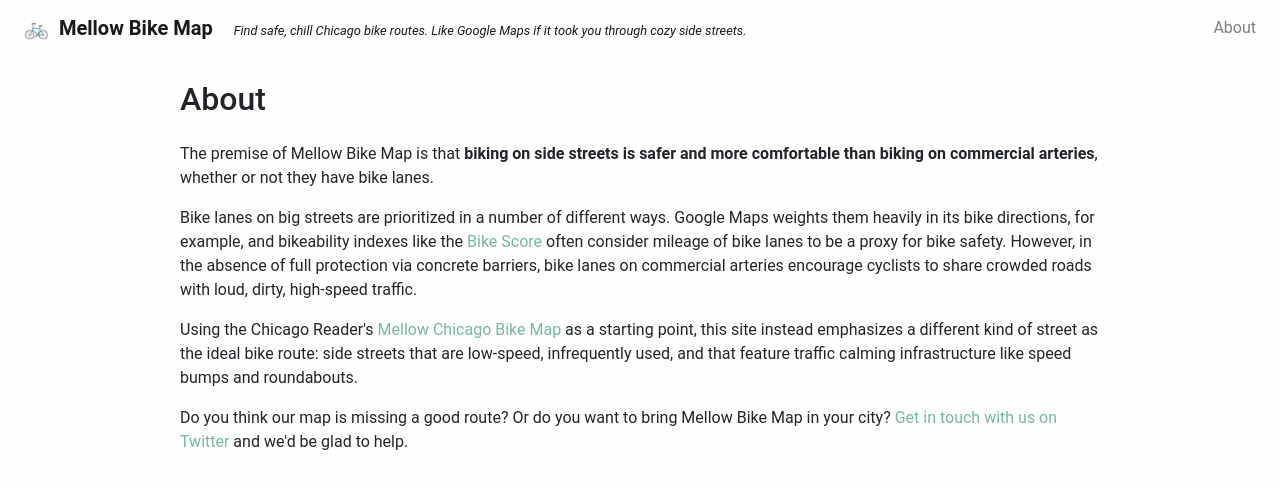
After one commit to jeancochrane/mellow-bike-map, a Django app: page /about/ in a window 1280 px wide. The commit adds this page. Shown: the top 489 px of the page. Run offline with Django 3.2, Linux system fonts and the light colour scheme; some libraries are stand-ins or nearby versions.

Commit message:
Add simple About page (closes #5)

```diff
--- a/app/mbm/templates/mbm/404.html
+++ b/app/mbm/templates/mbm/404.html
@@ -2,7 +2,7 @@
 
 {% block title %}Page Not Found{% endblock %}
 
-{% block content %}
+{% block body %}
 <div class="container">
   <div class="row">
     <div class="col-sm-10 offset-sm-1">
--- a/app/mbm/templates/mbm/500.html
+++ b/app/mbm/templates/mbm/500.html
@@ -2,7 +2,7 @@
 
 {% block title %}Server Error{% endblock %}
 
-{% block content %}
+{% block body %}
 <div class="container">
   <div class="row">
     <div class="col-sm-10 offset-sm-1">
--- /dev/null
+++ b/app/mbm/templates/mbm/about.html
@@ -0,0 +1,40 @@
+{% extends "mbm/base.html" %}
+
+{% block title %}{{ view.title }}{% endblock %}
+
+{% block body %}
+<div class="container">
+  <div class="row">
+    <div class="col-12 col-lg-10 offset-lg-1">
+      <h2 class="pt-4 mb-4">{{ view.title }}</h2>
+      <p>
+        The premise of Mellow Bike Map is that <strong>biking on side streets is
+        safer and more comfortable than biking on commercial arteries</strong>, whether
+        or not they have bike lanes.
+      </p>
+      <p>
+        Bike lanes on big streets are prioritized in a number of different ways.
+        Google Maps weights them heavily in its bike directions, for example, and bikeability indexes
+        like the <a href="https://www.walkscore.com/bike-score-methodology.shtml">Bike Score</a>
+        often consider mileage of bike lanes to be a proxy for bike safety. However,
+        in the absence of full protection via concrete barriers, bike lanes on
+        commercial arteries encourage cyclists to share crowded roads with loud, dirty,
+        high-speed traffic.
+      </p>
+      <p>
+        Using the Chicago Reader's
+        <a href="https://www.chicagoreader.com/chicago/citywide-mellow-chicago-bike-map/Content?oid=81151025">Mellow Chicago Bike Map</a>
+        as a starting point, this site instead emphasizes a different kind of
+        street as the ideal bike route: side streets that are low-speed, infrequently
+        used, and that feature traffic calming infrastructure like speed bumps
+        and roundabouts.
+      </p>
+      <p>
+        Do you think our map is missing a good route? Or do you want to bring Mellow Bike Map
+        in your city? <a href="https://twitter.com/jean_cochrane">Get in touch with us on Twitter</a>
+        and we'd be glad to help.
+      </p>
+    </div>
+  </div>
+</div>
+{% endblock %}
--- a/app/mbm/templates/mbm/base.html
+++ b/app/mbm/templates/mbm/base.html
@@ -61,6 +61,13 @@
           </a>
         {% endblock %}
       </div>
+      <div class="d-flex" style="flex-grow:1">
+        <ul class="navbar-nav ml-auto">
+          <li class="nav-item">
+            <a class="nav-link" href="{% url 'about' %}">About</a>
+          </li>
+        </ul>
+      </div>
       <div id="navbar-tagline" class="hideable collapse multi-collapse show">
         <span class="d-md-none navbar-tagline-text">
           Find safe, chill Chicago bike routes. Like Google Maps if it took you through cozy side streets.
--- a/app/mbm/urls.py
+++ b/app/mbm/urls.py
@@ -21,6 +21,7 @@ from mbm import views
 
 urlpatterns = [
     path('', views.Home.as_view(), name='home'),
+    path('about/', views.About.as_view(), name='about'),
     path('api/route/', views.Route.as_view(), name='route'),
     path('api/routes/', cache_page(60 * 60 * 24)(views.RouteList.as_view()), name='route-list'),
     path('neighborhoods/', views.MellowRouteList.as_view(), name='mellow-route-list'),
--- a/app/mbm/views.py
+++ b/app/mbm/views.py
@@ -19,6 +19,11 @@ from mbm.models import MellowRoute, fetchall
 class Home(TemplateView):
     title = 'Home'
     template_name = 'mbm/index.html'
+
+
+class About(TemplateView):
+    title = 'About'
+    template_name = 'mbm/about.html'
 
 
 class RouteList(APIView):
```
